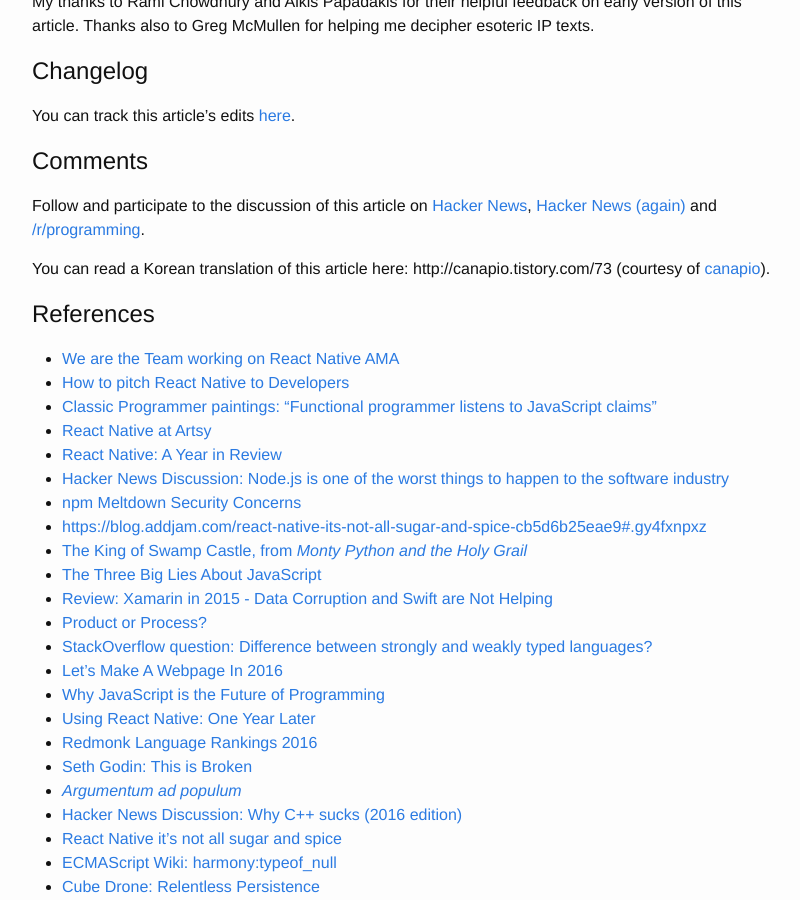
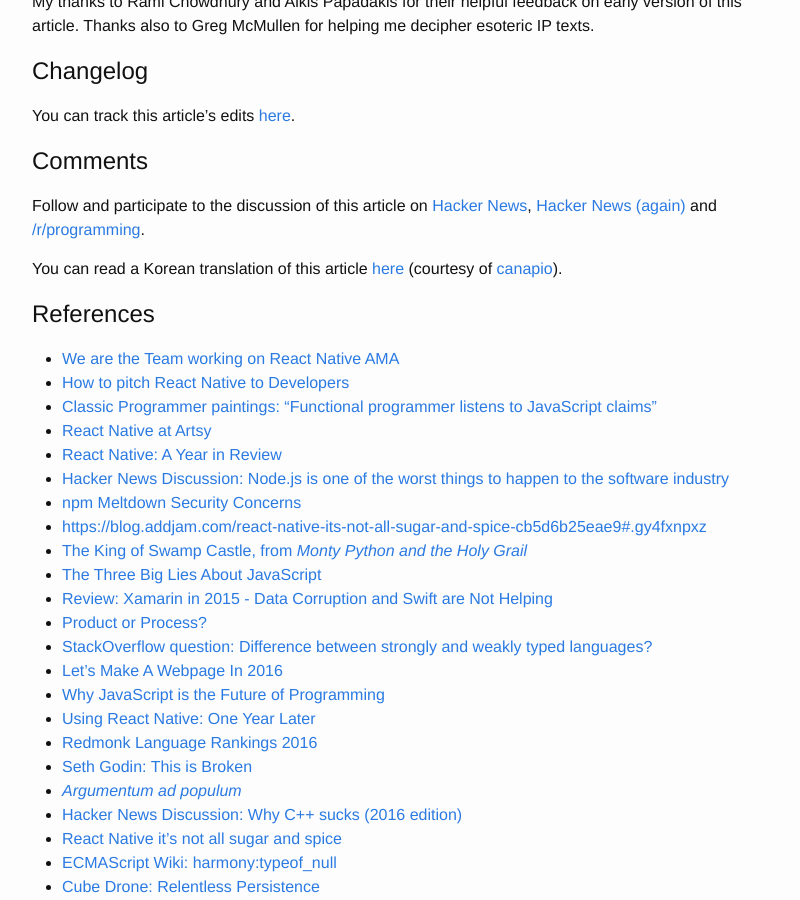
Before and after one commit to arielelkin/site_source, a Jekyll site: the page built from articles/why-im-not-a-react-native-developer.markdown, in a window 1280 px wide and 900 px high, scrolled down 30083 px. Shown: the whole window, without its empty margins (238-1038 px from the left). Built offline with Jekyll 4.4.1, drawn with Linux system fonts in a browser that asks for light colours.

Commit message:
fix canapio link

```diff
--- a/articles/why-im-not-a-react-native-developer.markdown
+++ b/articles/why-im-not-a-react-native-developer.markdown
@@ -1036,7 +1036,7 @@ You can track this article's edits [here](https://github.com/arielelkin/arielelk
 
 Follow and participate to the discussion of this article on [Hacker News](https://news.ycombinator.com/item?id=12549590), [Hacker News (again)](https://news.ycombinator.com/item?id=12592762) and [/r/programming](https://www.reddit.com/r/programming/comments/53yxk5/why_im_not_a_react_native_developer/).
 
-You can read a Korean translation of this article here: http://canapio.tistory.com/73 (courtesy of [canapio](https://twitter.com/canapio/status/812803213460049921)).
+You can read a Korean translation of this article [here](http://canapio.tistory.com/73) (courtesy of [canapio](https://twitter.com/canapio/status/812803213460049921)).
 
 # References
 
```
